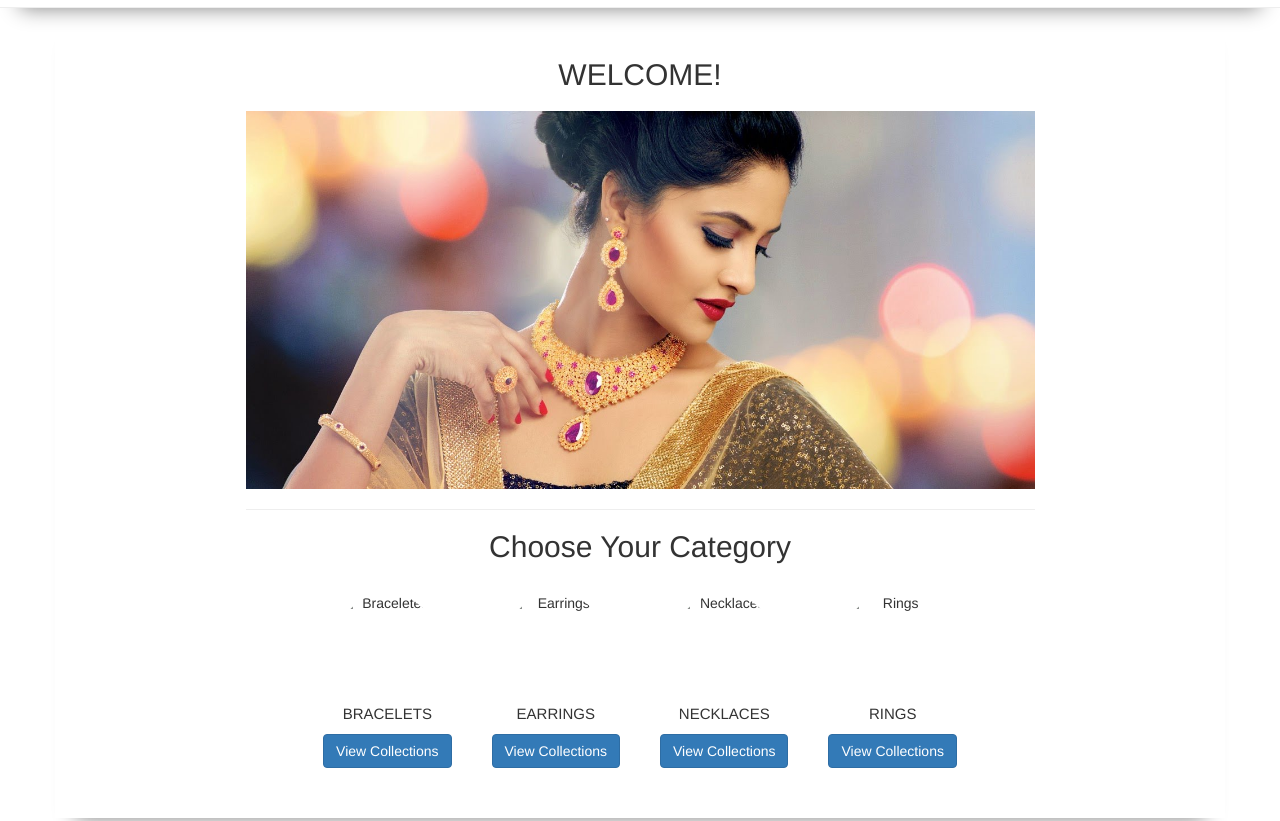
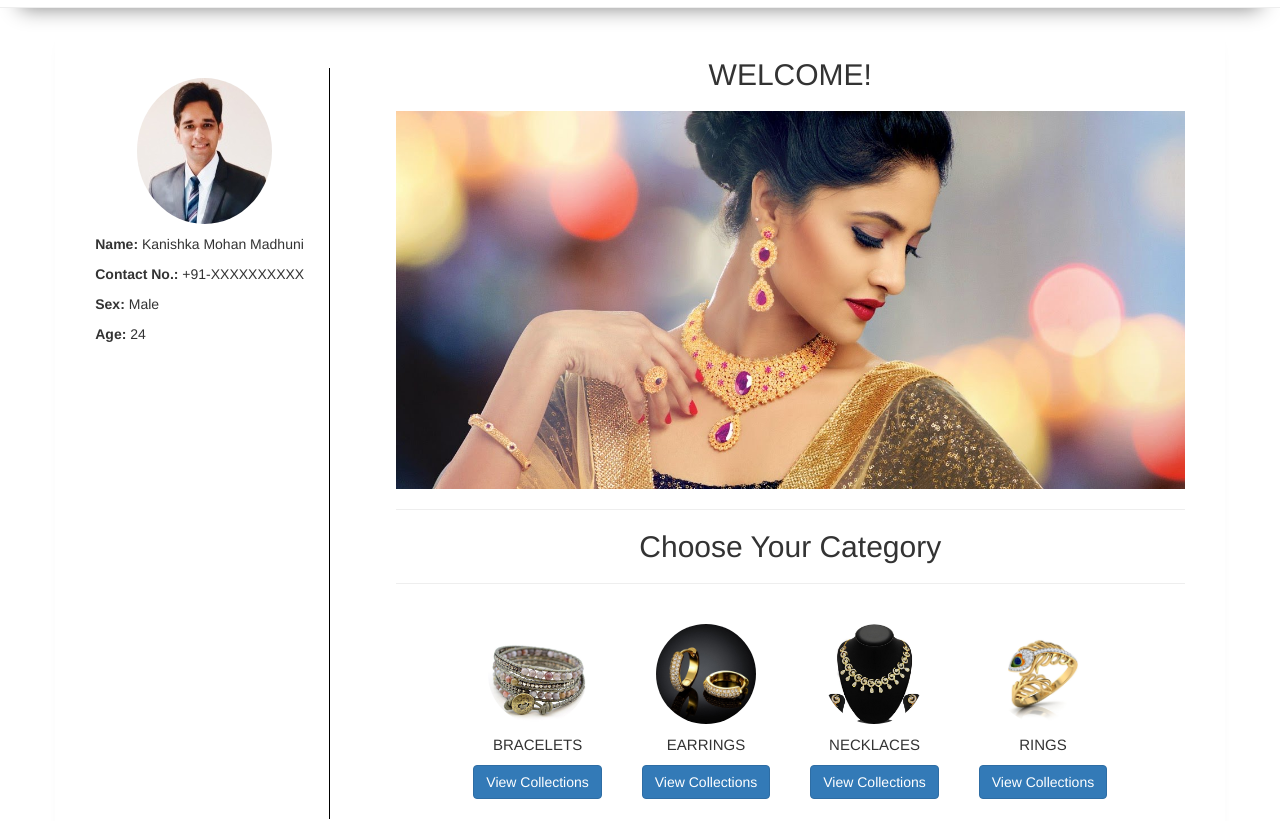
Before and after one commit to madhuni/jewellery-profile-spa, a plain HTML site: page index.html in a window 1280 px wide. Shown: the part 163-984 px from the top of the page. Drawn offline with nearby package versions, Linux system fonts and the light colour scheme; some packages are replaced by stand-ins of ours.

Commit message:
update: Modified the src attribute for the images

```diff
--- a/pages/profile_page.html
+++ b/pages/profile_page.html
@@ -1,7 +1,7 @@
 <div class="profile-container flex-box">
-	<aside class="user-profile-container container-fluid" ng-show=isToggleClicked>
+	<aside class="user-profile-container container-fluid">
 		<div class="profile-pic-container">
-			<img src="images/resume_pic.png" alt="User Profile Pic" class="profile-pic img-responsive img-circle">
+			<img src="{{ userProfile.profilePic }}"" alt="User Profile Pic" class="profile-pic img-responsive img-circle">
 		</div>
 		<section class="user-details-container flex-box">
 			<p class="user-detail"><span><strong>Name: </strong></span>{{ userProfile.name }}</p>
@@ -18,25 +18,26 @@
 		<hr>
 		<section>
 			<h2 class="section-heading">Choose Your Category</h2>
+			<hr>
 			<div class="container-fluid">
 				<div class="row flex-box category-container">
 					<div class="category-items">
-						<img src="images/bracelet.jpg" alt="Braceletes" class="img-responsive img-circle category-img" width="100px" height="100px">
+						<img src="images/category-images/bracelet.jpg" alt="Braceletes" class="img-responsive img-circle category-img" width="100px" height="100px">
 						<p ng-model="category">BRACELETS</p>
 						<a href="#/category_page_bracelets.html" class="btn btn-primary">View Collections</a>
 					</div>
 					<div class="category-items">
-						<img src="images/earring.jpg" alt="Earrings" class="img-responsive img-circle category-img" width="100px" height="100px">
+						<img src="images/category-images/earring.jpg" alt="Earrings" class="img-responsive img-circle category-img" width="100px" height="100px">
 						<p>EARRINGS</p>
 						<a href="#/category_page_earrings.html" class="btn btn-primary">View Collections</a>
 					</div>
 					<div class="category-items">
-						<img src="images/neclace.jpg" alt="Necklaces" class="img-responsive img-circle category-img" width="100px" height="100px">
+						<img src="images/category-images/neclace.jpg" alt="Necklaces" class="img-responsive img-circle category-img" width="100px" height="100px">
 						<p>NECKLACES</p>
 						<a href="#/category_page_necklaces.html" class="btn btn-primary">View Collections</a>
 					</div>
 					<div class="category-items">
-						<img src="images/ring.jpg" alt="Rings" class="img-responsive img-circle category-img" width="100px" height="100px">
+						<img src="images/category-images/ring.jpg" alt="Rings" class="img-responsive img-circle category-img" width="100px" height="100px">
 						<p>RINGS</p>
 						<a href="#/category_page_rings.html" class="btn btn-primary">View Collections</a>
 					</div>
```
